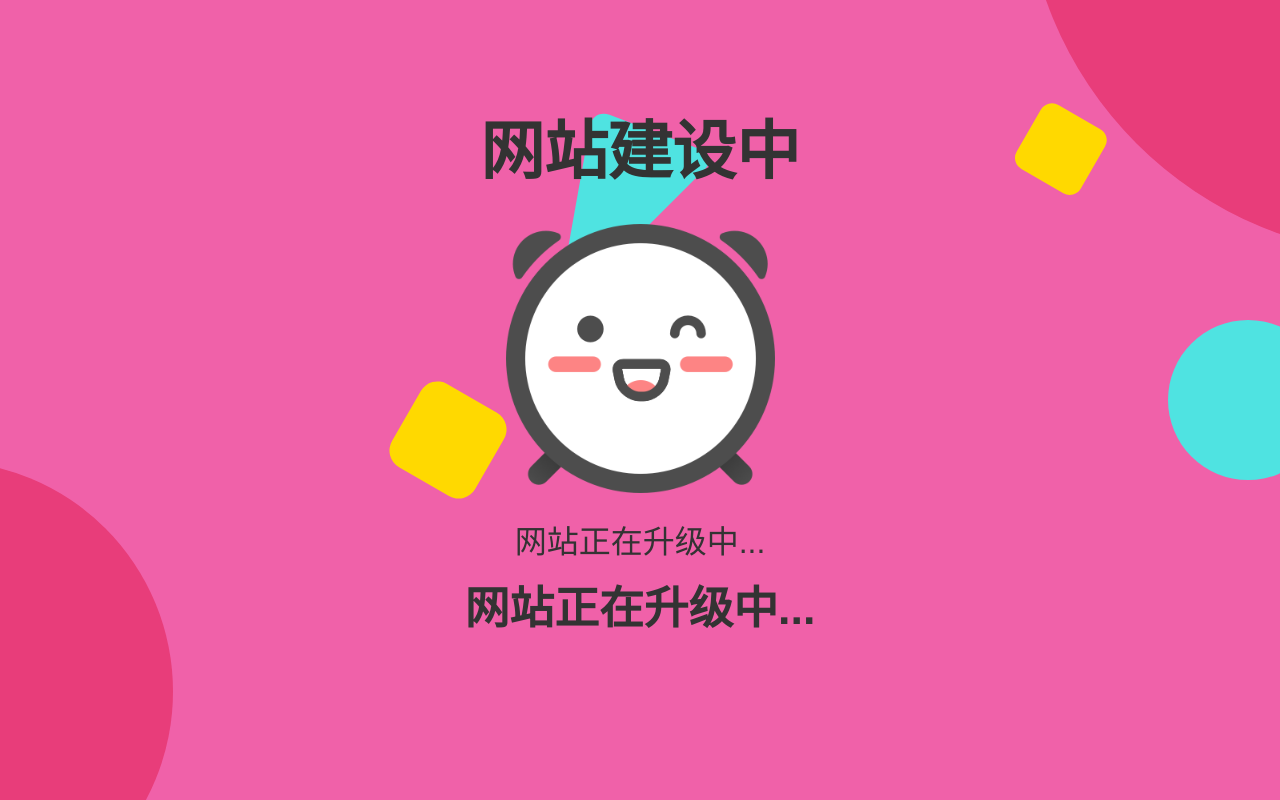
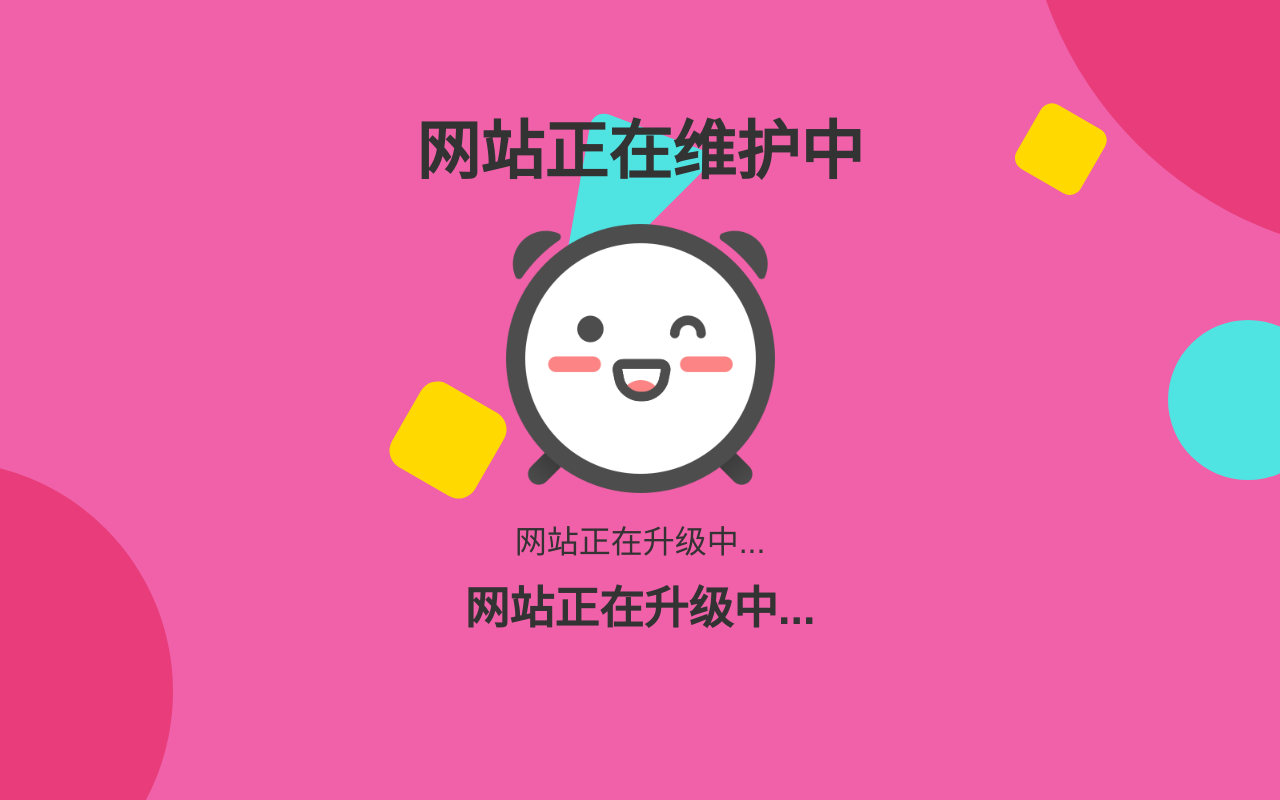
Before and after one commit to 15272024787/gonggao, a plain HTML site: page index.html in a window 1280 px wide. Drawn offline with Linux system fonts and the light colour scheme.

Commit message:
Update index.html

```diff
--- a/index.html
+++ b/index.html
@@ -40,7 +40,7 @@
         </div>
         <div class="page-box">
             <div class="title1">
-                <div>网站建设中<aside> </aside>
+                <div>网站正在维护中<aside> </aside>
                 </div>
             </div>
             <div class="logo">
```
